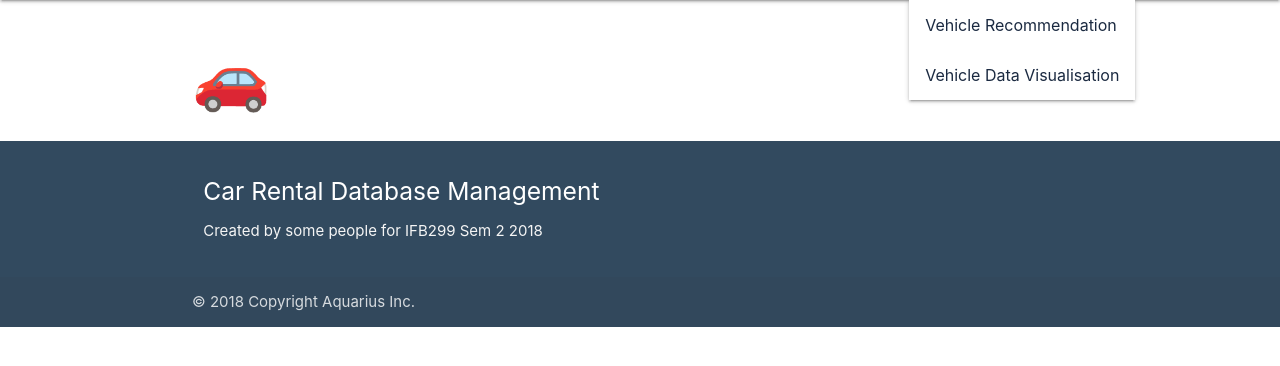
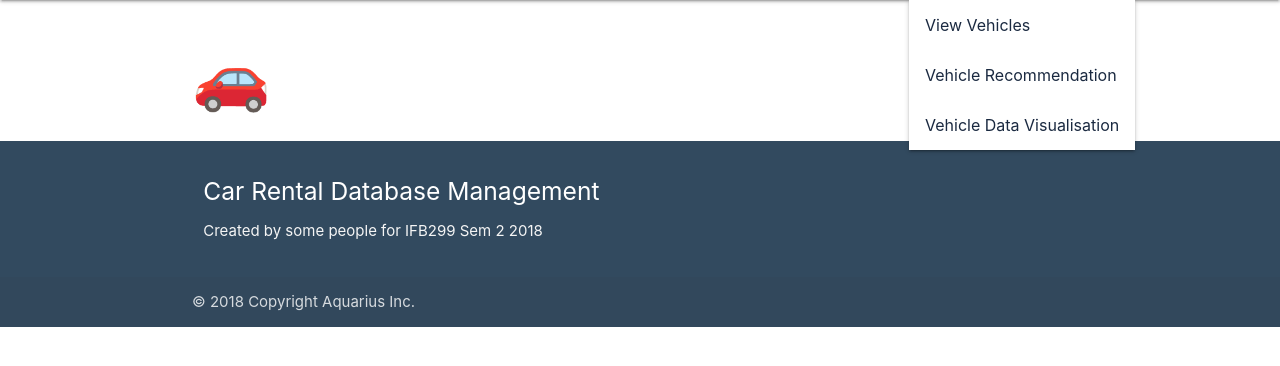
Before and after one commit to AquariusInc/CRDMP, a Django app: page / in a window 1280 px wide, after a click on "Vehicles". Shown: the part 64-430 px from the top of the page. Run offline with Django 3.2, Linux system fonts and the light colour scheme; parts of the project's set-up code (start-up, migrations or seed data) failed here and were passed over.

Commit message:
fixed vehicle drop down in nav bar

```diff
--- a/mysite/RentalApp/templates/base.html
+++ b/mysite/RentalApp/templates/base.html
@@ -25,6 +25,7 @@
 </ul>
 
 <ul id='dropdown3' class='dropdown-content'>
+    <li><a href="vehicles">View Vehicles</a></li>
     <li><a href="vehiclerecommend">Vehicle Recommendation</a></li>
     <li><a href="visualisevehicles">Vehicle Data Visualisation</a></li>
 </ul>
```
